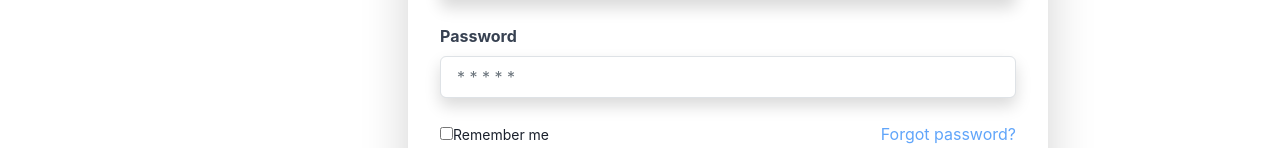
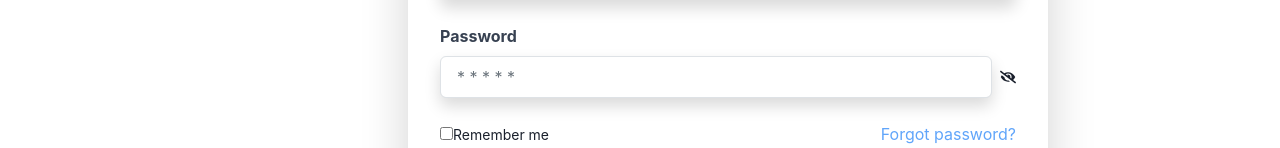
Before and after one commit to uchman005/chakulabora, a Next.js app: page /auth/signin in a window 1280 px wide. Shown: the part 412-560 px from the top of the page. Built offline with nearby package versions, Linux system fonts and the light colour scheme; no server answers.

Commit message:
Working on the show/Hide password feature

```diff
--- a/src/pages/api/auth/[...nextauth].ts
+++ b/src/pages/api/auth/[...nextauth].ts
@@ -1,5 +1,4 @@
 import CredentialsProvider from "next-auth/providers/credentials";
-import GoogleProvider from "next-auth/providers/google";
 import NextAuth from "next-auth/next";
 import { dbCon } from "../../../../models";
 import { NextAuthOptions } from "next-auth";
@@ -27,9 +26,10 @@ const authOptions: NextAuthOptions = {
         const { User } = await dbCon();
         let user;
         if (req.body !== undefined) {
+          const {email, password}= req.body;
           user = await User.findOne({
-            email: req.body.email,
-            password: req.body.password,
+            email: email,
+            password: password,
           });
         }
 
@@ -40,7 +40,6 @@ const authOptions: NextAuthOptions = {
           return {
             id: `${user._id}`,
             email: `${user._id}`,
-            name: user.fname,
           };
         } else {
           throw new Error(`Invalid credentials`);
--- a/src/pages/auth/signin.tsx
+++ b/src/pages/auth/signin.tsx
@@ -5,6 +5,7 @@ import { signIn, useSession } from 'next-auth/react';
 import Router from 'next/router'
 import { useColorModeValue, useToast } from '@chakra-ui/react';
 import Link from 'next/link';
+import { FaEyeSlash, FaEye } from 'react-icons/fa';
 export default function SignIn() {
   const { status } = useSession();
   useEffect(() => {
@@ -57,6 +58,8 @@ export default function SignIn() {
   }
   const bgColor = useColorModeValue("gray.50", "gray.800");
   const bgColor1 = useColorModeValue("white", "gray.700");
+  const [show, setShow] = useState(true);
+  const type = show ? 'text' : 'password';
   return (
     <>
       <Navbar />
@@ -65,7 +68,7 @@ export default function SignIn() {
           <div className='items-center'>
             <h1 className='text-center text-4xl md:text-5xl lg:text-6xl'>Welcome back </h1>
           </div>
-          <form>
+          <form onSubmit={handleClick}>
             <div className={`rounded-lg bg-${bgColor1} shadow-lg p-8 md:min-w-[50vw] lg:min-w-[50vw]`}>
               <div className='space-4'>
                 <div className="form-froup mb-4">
@@ -86,15 +89,19 @@ export default function SignIn() {
                   <label className="block text-gray-700 font-bold mb-2" htmlFor="password">
                     Password
                   </label>
+                  <div className='flex gap-2'>
+
                     <input
                       className="form-control shadow appearance-none border rounded w-full py-2 px-3 text-gray-700 leading-tight focus:outline-none focus:shadow-outline"
                       id="password"
-                  type="password"
+                      type={type}
                       placeholder="* * * * *"
                       name="password"
                       value={formData.password}
                       onChange={handleChange}
                     />
+                    <button type='button' onClick={(e) => setShow(!show)}>{show ? <FaEyeSlash /> : <FaEye />}</button>
+                  </div>
                 </div>
                 <div className=''>
                   <div className='flex flex-col sm:flex-row items-start justify-between mb-4'>
@@ -113,8 +120,7 @@ export default function SignIn() {
                     <Link className='text-blue-400' href={'#'}>Forgot password?</Link>
                   </div>
                   <button
-                  className='text-white bg-blue-400 rounded p-2 hover:bg-blue-500'
-                  onClick={handleClick}>
+                    className='text-white bg-blue-400 rounded p-2 hover:bg-blue-500'>
                     Sign in
                   </button>
                   <div className='flex justify-between mt-2'>
```
Also changed, not shown: utils/docs.txt (added). Lines whose indentation alone changed are shown as unchanged.
